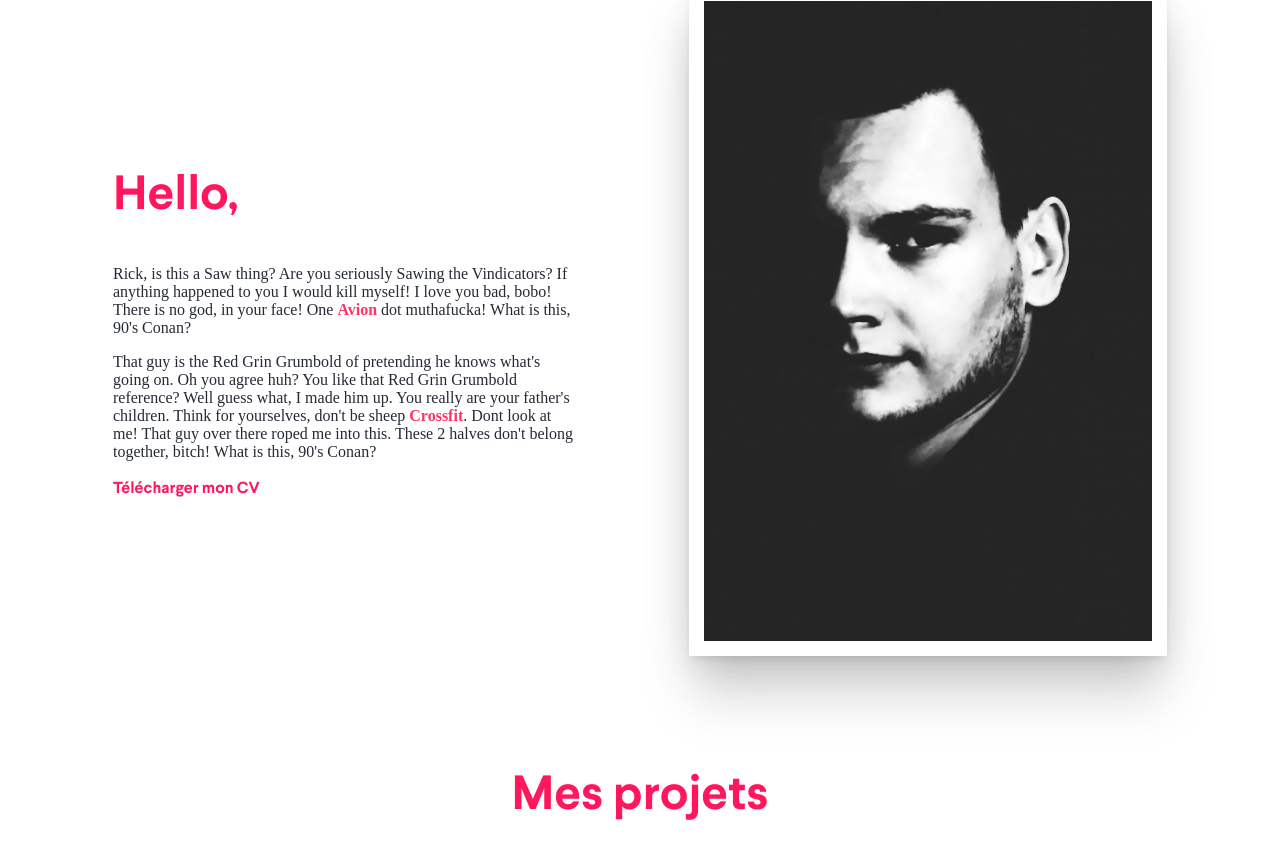
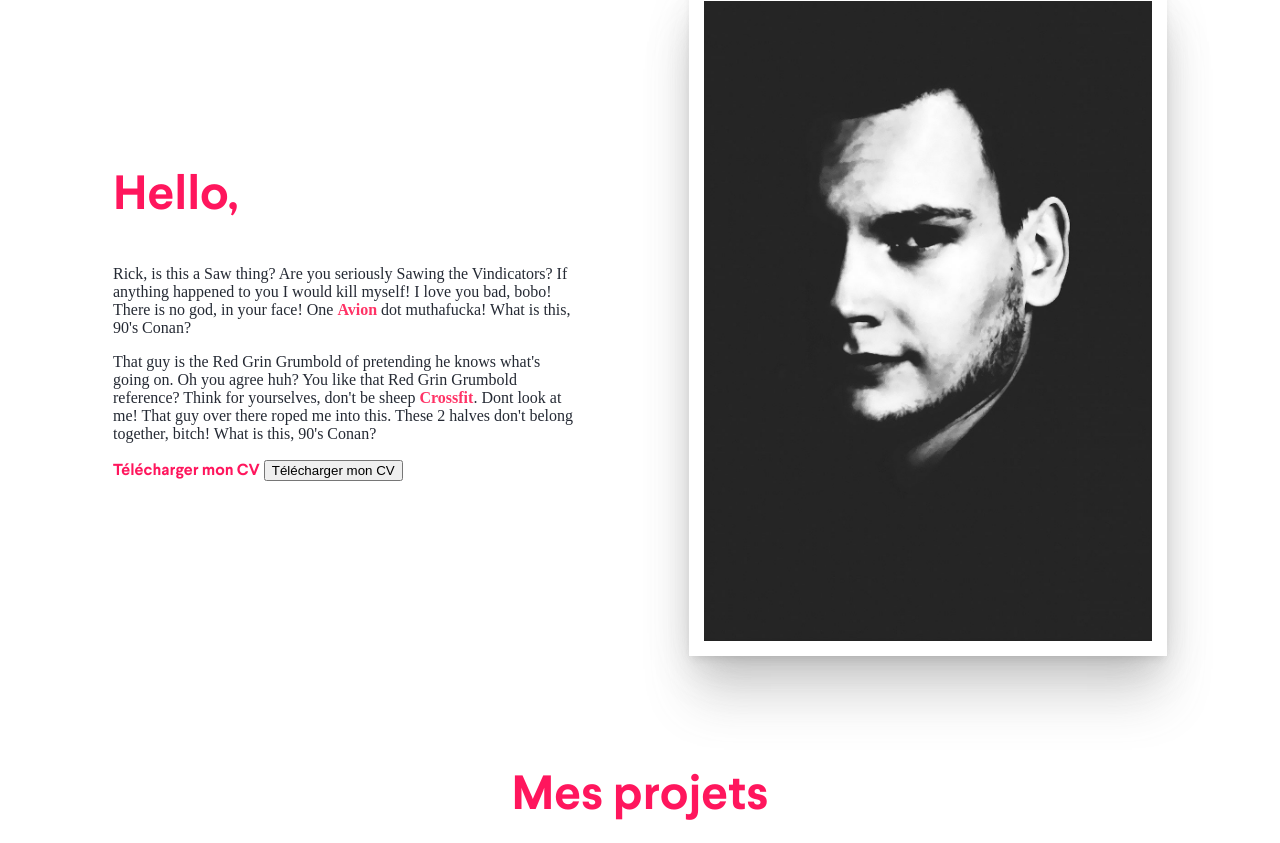
Before and after one commit to pierreswk/PSWK, a plain HTML site: page index.html in a window 1280 px wide. Shown: the part 919-1762 px from the top of the page. Drawn offline with Linux system fonts and the light colour scheme; files whose address does not match are found by name; a web font is replaced by a local one.

Commit message:
Update index.html

```diff
--- a/index.html
+++ b/index.html
@@ -13,7 +13,7 @@
 </head>
 
 <body>
-        <img src="icons/pswk.svg" alt="PSWK" class="logo">
+        <img src="icons/logoBlack.svg" alt="PSWK" class="logo">
     <nav>
         <div id="Burger">
 
@@ -133,11 +133,12 @@
                     kill myself! I love you bad, bobo! There is no god, in your face! One <span class="motCle" id="motAvion">Avion</span> dot muthafucka! What is this, 90's
                     Conan? </p>
                 <p>That guy is the Red Grin Grumbold of pretending he knows what's going on. Oh you agree huh? You like that
-                    Red Grin Grumbold reference? Well guess what, I made him up. You really are your father's children. Think
+                    Red Grin Grumbold reference? Think
                     for yourselves, don't be sheep <span class="motCle" id="motCrossfit">Crossfit</span>. Dont look at me! That guy over there roped me into this. These 2 halves
                     don't belong together, bitch! What is this, 90's Conan?</p>
 
                     <a href="" id="cv">Télécharger mon CV</a>
+                    <a href="" id="cvButton"><button>Télécharger mon CV</button></a>
             </div>
             <div class="aboutPhoto">
                     <img src="img/crossfit.jpg" alt="" class="imageCle" id="crossfit">
```
